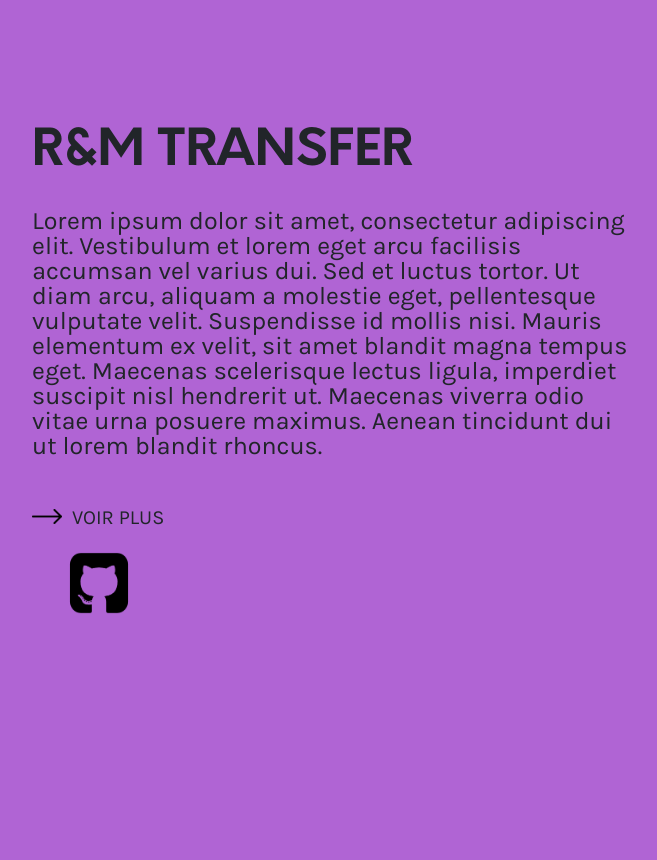
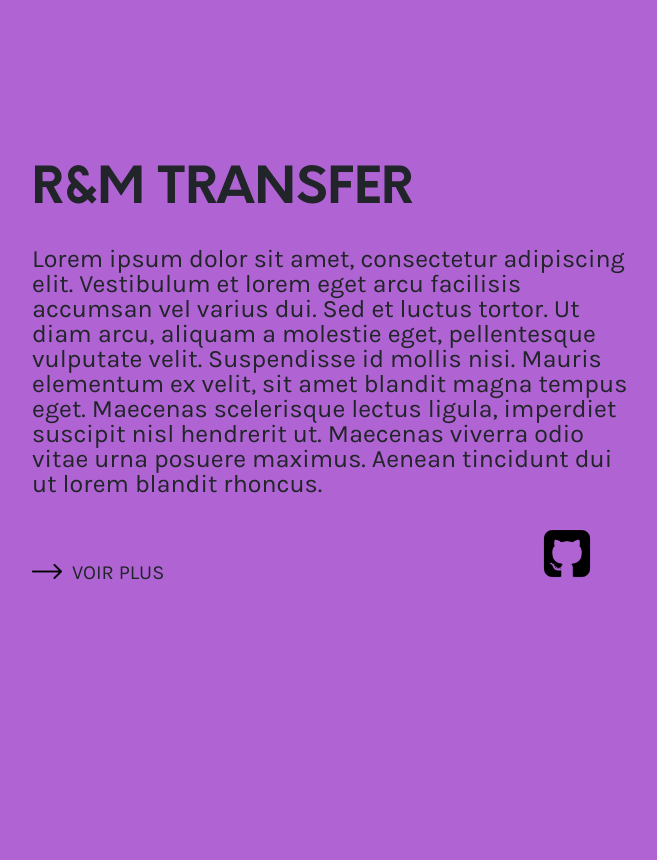
Before and after one commit to kvnbrnrd/Portfolio, a PHP site: page / in a window 1280 px wide. Shown: the part 88-948 px from the top of the page, without its empty margins (48-705 px from the left). Run offline with PHP 8.4, Linux system fonts and the light colour scheme; some libraries are stand-ins or nearby versions.

Commit message:
[edit] -- Repositionnement lien GitHub --

```diff
--- a/Assets/CSS/main.css
+++ b/Assets/CSS/main.css
@@ -170,7 +170,7 @@ table {
  {
 	font-size: 2.5rem;
 	font-family: 'karla', 'Times New Roman', Times, serif;
-	padding-bottom: 5rem;
+	padding-bottom: 3rem;
  }
 
  #voir
@@ -188,10 +188,9 @@ table {
 
  #gitP
  {
-	 padding-top: 2rem;
-	 margin-left: 1.7rem;
-	 width: 10rem;
-	 height: 9rem;
+	 width: 13rem;
+	 height: 5.5rem;
+	 padding-right: 5rem;
  }
 
 
--- a/Views/HomeView.php
+++ b/Views/HomeView.php
@@ -77,8 +77,10 @@
                 <div class="col-md-6">
                     <h2 id="titre">R&M TRANSFER</h2>
                     <p id="desc">Lorem ipsum dolor sit amet, consectetur adipiscing elit. Vestibulum et lorem eget arcu facilisis accumsan vel varius dui. Sed et luctus tortor. Ut diam arcu, aliquam a molestie eget, pellentesque vulputate velit. Suspendisse id mollis nisi. Mauris elementum ex velit, sit amet blandit magna tempus eget. Maecenas scelerisque lectus ligula, imperdiet suscipit nisl hendrerit ut. Maecenas viverra odio vitae urna posuere maximus. Aenean tincidunt dui ut lorem blandit rhoncus. </p>
-                    <a href ="#" id="voir"><img id="arrow-right" src="Assets/Images/arrow_right.png" alt="">VOIR PLUS</a></p>
+                    <div class="row justify-content-between">
+                    <a class="col align-self-end" href ="#" id="voir"><img id="arrow-right" src="Assets/Images/arrow_right.png" alt="">VOIR PLUS</a>
                     <a href="#"><img id="gitP" src="Assets/Images/github.png" alt=""></a>
+                    </div>
                 </div>
                 <div class="col-md-6">
 
```
